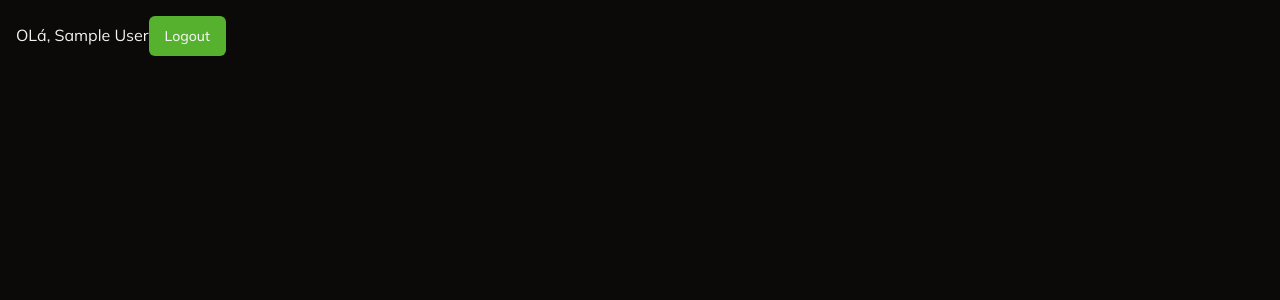
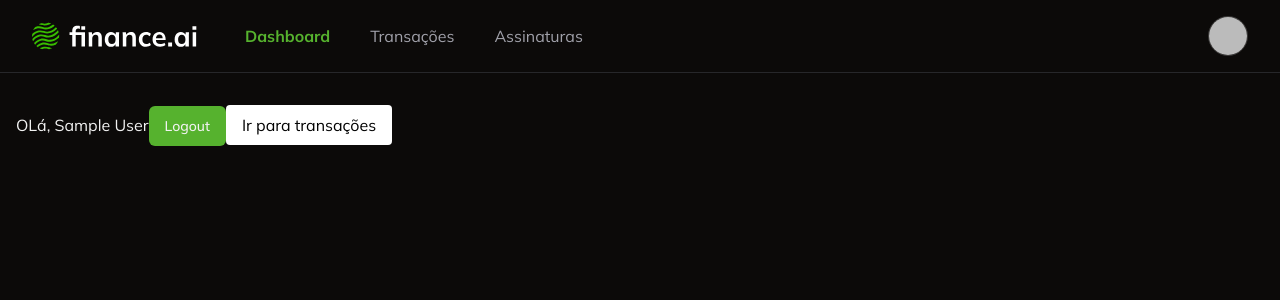
Before and after one commit to edumatheus65/finance-ai, a Next.js app: page / in a window 1280 px wide. Shown: the top 300 px of the page. Built offline with nearby package versions, Linux system fonts and the light colour scheme; no server answers; sample sign-in values are in the browser's storage.

Commit message:
feat: restrict access to protected routes and redirect and redirect authenticated users to login

```diff
--- /dev/null
+++ b/app/_components/go-to-transactions-button.tsx
@@ -0,0 +1,21 @@
+"use client";
+
+import { useRouter } from "next/navigation";
+
+const GoToTransactionButton = () => {
+  const router = useRouter();
+
+  const handleClick = () => {
+    router.push("/transactions");
+  };
+  return (
+    <button
+      onClick={handleClick}
+      className="bg-white text-black px-4 py-2 rounded"
+    >
+      Ir para transações
+    </button>
+  );
+};
+
+export default GoToTransactionButton;
--- a/app/page.tsx
+++ b/app/page.tsx
@@ -1,19 +1,26 @@
 import { getServerSession } from "next-auth";
 import { authOptions } from "./api/auth/[...nextauth]/route";
+import LogoutButton from "./_components/LogoutButton";
+import GoToTransactionButton from "./_components/go-to-transactions-button";
 import { redirect } from "next/navigation";
-import LogoutButton from "./_components/LogoutButton";
+import NavBar from "./_components/navbar";
 
 const Home = async () => {
   const session = await getServerSession(authOptions);
 
-  if (!session) {
+  if (!session || !session.user.id) {
     redirect("/login");
   }
+
   return (
-    <div className="p-4 space-y-4">
-      OLá, {session.user?.name}
-      <LogoutButton />
-    </div>
+    <>
+      <NavBar />
+      <div className="p-4 space-y-4 justify-between">
+        OLá, {session?.user?.name}
+        <LogoutButton />
+        <GoToTransactionButton />
+      </div>
+    </>
   );
 };
 
--- a/app/subscription/page.tsx
+++ b/app/subscription/page.tsx
@@ -1,6 +1,14 @@
+import { getServerSession } from "next-auth";
 import NavBar from "../_components/navbar";
+import { authOptions } from "../api/auth/[...nextauth]/route";
+import { redirect } from "next/navigation";
 
-const SubscriptionsPage = () => {
+const SubscriptionsPage = async () => {
+  const session = await getServerSession(authOptions);
+
+  if (!session || !session.user.id) {
+    redirect("/login");
+  }
   return <NavBar />;
 };
 
--- a/app/transactions/page.tsx
+++ b/app/transactions/page.tsx
@@ -3,8 +3,17 @@ import { db } from "../_lib/prisma";
 import { transactionsColumns } from "./_collumns";
 import AddTransactionButton from "../_components/add-transaction-button";
 import NavBar from "../_components/navbar";
+import { authOptions } from "../api/auth/[...nextauth]/route";
+import { redirect } from "next/navigation";
+import { getServerSession } from "next-auth";
 
 const TransactionsPage = async () => {
+  const session = await getServerSession(authOptions);
+
+  if (!session || !session.user.id) {
+    redirect("/login");
+  }
+
   const transactions = JSON.parse(
     JSON.stringify(await db.transaction.findMany({})),
   );
```
